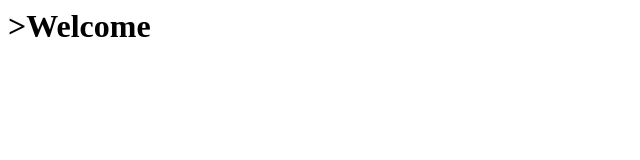
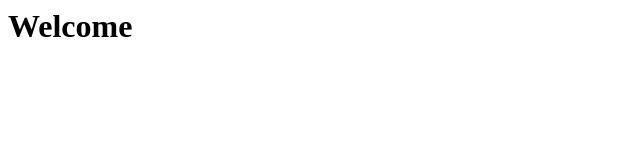
Before and after one commit to zarat/PolyStrike, a plain HTML site: page index.html in a window 1280 px wide. Shown: the whole page, without its empty margins (0-640 px from the left). Drawn offline with Linux system fonts and the light colour scheme.

Commit message:
Update index.html

```diff
--- a/index.html
+++ b/index.html
@@ -1 +1 @@
-<h1>>Welcome</h1>
+<h1>Welcome</h1>
```
